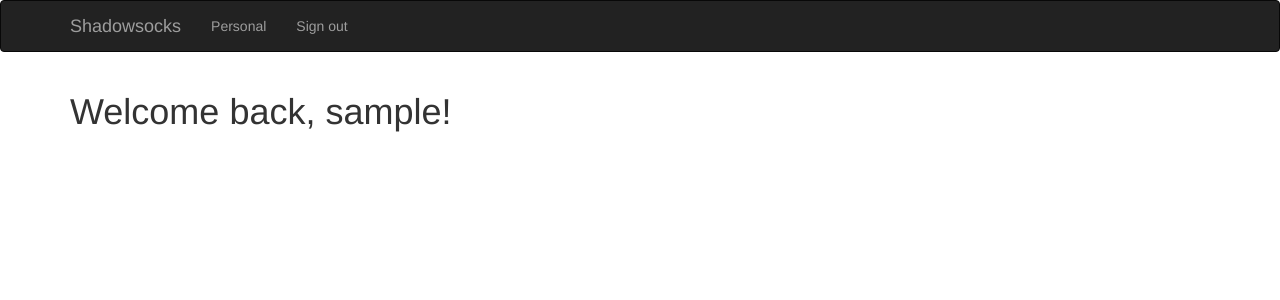
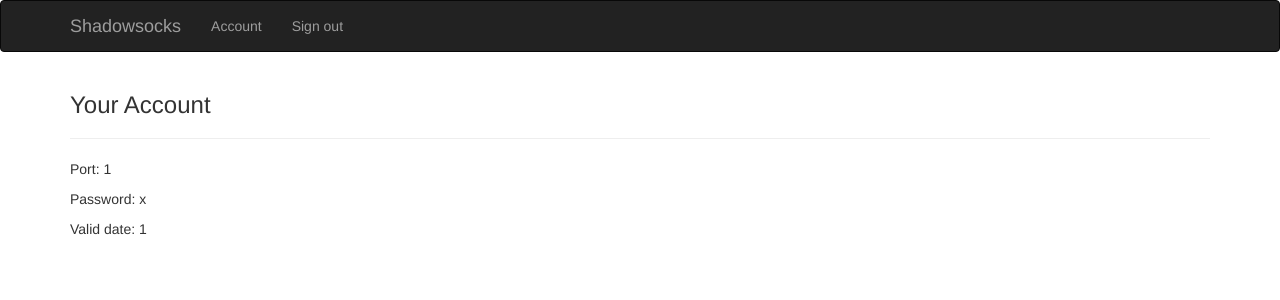
Before and after one commit to wish007/shadowsocks-flask, a Flask app: page / in a window 1280 px wide. Shown: the top 300 px of the page. Run offline with Flask 2, Linux system fonts and the light colour scheme; a user stored in the database is signed in; tables that the repository leaves empty hold one stand-in row (values such as "Sample post"); some libraries are stand-ins or nearby versions.

Commit message:
update model

```diff
--- a/app/models.py
+++ b/app/models.py
@@ -8,11 +8,15 @@ ROLE_ADMIN = 1
 
 class User(db.Model):
     """每一个属性定义一个字段"""
-    id = db.Column(db.Integer, primary_key = True)
-    username = db.Column(db.String(64), index = True, unique = True)
+    id = db.Column(db.Integer, primary_key=True)
+    username = db.Column(db.String(64), index=True, unique=True)
     password_hash = db.Column(db.String(128))
-    email = db.Column(db.String(120), index = True, unique = True)
-    role = db.Column(db.SmallInteger, default = ROLE_USER)
+    email = db.Column(db.String(120), index=True, unique=True)
+    role = db.Column(db.SmallInteger, default=ROLE_USER)
+    port = db.Column(db.SmallInteger, unique=True)
+    ss_password = db.Column(db.String(16))
+    valid_date = db.Column(db.SmallInteger)
+    recharge = db.Column(db.Float(8))
 
     def is_authenticated(self):
         return True
@@ -40,18 +44,5 @@ class User(db.Model):
     def verify_password(self, password):
         return check_password_hash(self.password_hash, password)
 
-    # @classmethod
-    # def login_check(cls, user_name, user_password):
-    #     user = cls.query.filter_by(username=user_name).first()
-    #     if user is not None and user.verify_password(user_password):
-    #         login_user()
-    #     # user = cls.query.filter(db.or_(
-    #     #     User.username == user_name, User.email == user_name)).first()
-    #
-    #     if not user:
-    #         return None
-    #     else:
-    #         return user
-
     def __repr__(self):
         return '<User %r>' % (self.username)
--- a/app/templates/base.html
+++ b/app/templates/base.html
@@ -29,7 +29,7 @@
         </div>
         <div class="navbar-collapse collapse">
             <ul class="nav navbar-nav">
-                <li><a href="/">Personal</a></li>
+                <li><a href="/">Account</a></li>
             </ul>
             {% if not current_user.is_authenticated() %}
             <ul class="nav navbar-nav">
--- a/app/templates/index.html
+++ b/app/templates/index.html
@@ -1,26 +1,23 @@
 {% extends "base.html" %}
 
-<!--导入Bootstrap中预先定义好的表单样式渲染Flask-WTF表单-->
 {% import "bootstrap/wtf.html" as wtf %}
 
 {% block title %}Shadowsocks{% endblock %}
 
 {% block page_content %}
-<!-- <div class="page-header">
-    <h1>Hello, {% if name %}{{ name }}{% else %}Stranger{% endif %}!</h1>
-</div> -->
-<!--添加和表单相关的渲染代码-->
-<!-- {{ wtf.quick_form(form) }} -->
 
 {% if not current_user.is_authenticated() %}
 <h1>Hi, Guys!</h1>
 {% else %}
-<h1>Welcome back, {{ current_user.username }}!</h1>
+<h3>Your Account</h3>
+    <hr>
+    {% if not current_user.port %}
+        <p>Your account is not available, please click here to recharge.</p>
+    {% else %}
+        <p>Port: {{ current_user.port }}</p>
+        <p>Password: {{ current_user.ss_password }}</p>
+        <p>Valid date: {{ current_user.valid_date }}</p>
+    {% endif %}
 {% endif %}
 
-<!-- {% for post in posts %}
-    <p>{{ post.author.nickname }} says: <b>{{ post.body }}</b></p>
-</div>
-{% endfor %} -->
-
 {% endblock %}
--- a/app/views.py
+++ b/app/views.py
@@ -23,6 +23,9 @@ def load_user(user_id):
 def index():
     form = LoginForm()
     return render_template('index.html', form=form, name=session.get('name'))
+# def index():
+#     # form = LoginForm()
+#     return render_template('index.html')
 
 
 @app.route('/login', methods = ['GET', 'POST'])
@@ -37,7 +40,7 @@ def login():
         if user is not None and user.verify_password(form.user_password.data):
             login_user(user, form.remember_me.data)
             return redirect(url_for('index'))
-        flash('Invalid username or password.')
+        flash('Invalid Username or Password.')
     return render_template('login.html', title = 'Sign In', form = form)
 
 
@@ -45,6 +48,7 @@ def login():
 @login_required
 def logout():
     logout_user()
+    flash('You have been signed out.')
     return redirect(url_for('index'))
 
 
@@ -60,7 +64,7 @@ def sign_up():
         register_check = User.query.filter(db.or_(
             User.username == user_name, User.email == user_email)).first()
         if register_check:
-            flash("Error: The user's name or email already exists!")
+            flash("Error: Username or Email already exists.")
             return redirect(url_for('sign_up'))
 
         if len(user_name) and len(user_email) and len(user_password):
@@ -73,10 +77,10 @@ def sign_up():
                 db.session.add(user)
                 db.session.commit()
             except:
-                flash("The Database error!")
+                flash("Database error.")
                 return redirect(url_for('sign_up'))
 
-            flash("Sign up successful!")
+            flash("Sign up successful.")
             return redirect(url_for('index'))
 
     return render_template("sign_up.html", form=form)
```
Also changed, not shown: app/templates/login.html (+6 -7 lines), README.md.
